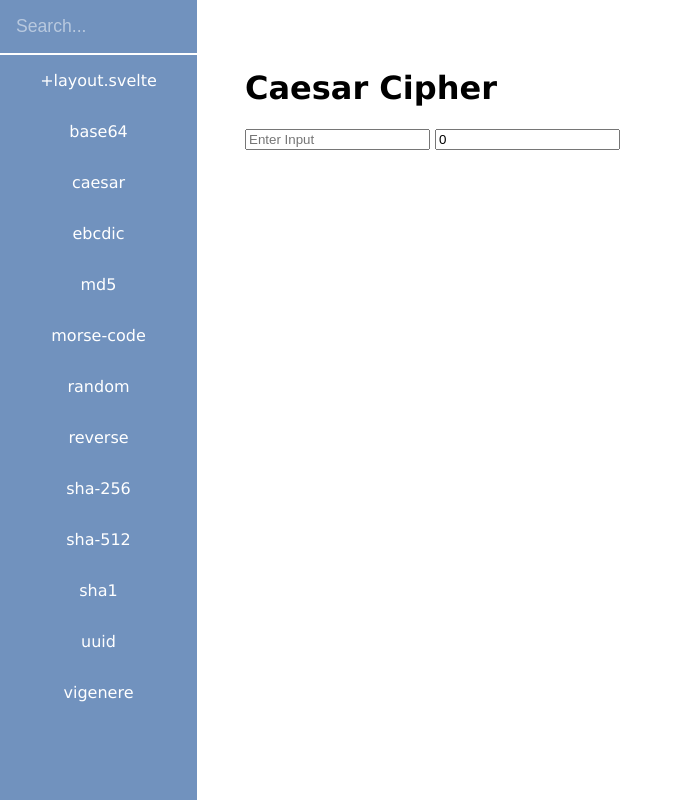
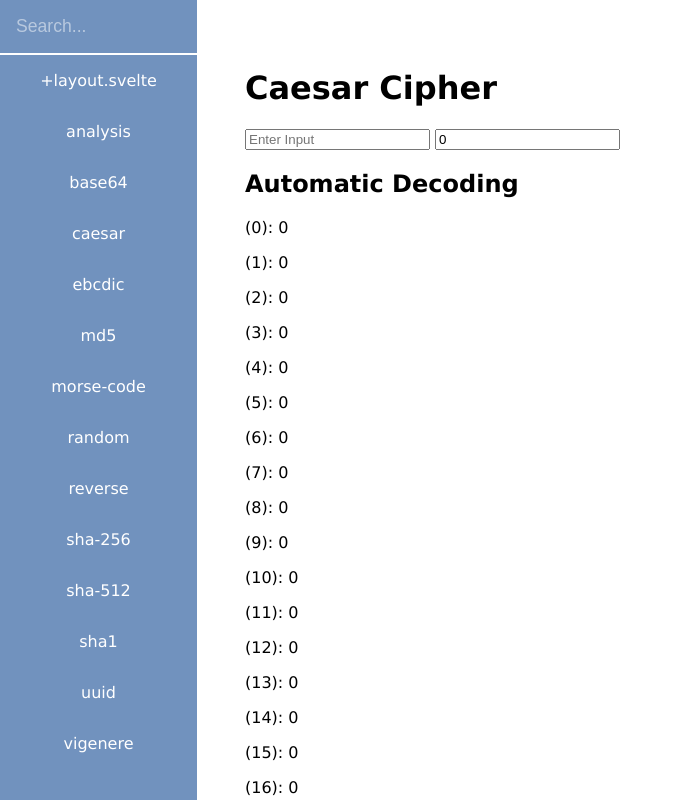
Before and after one commit to LeoDog896/doke, a SvelteKit app: page /caesar in a window 1280 px wide. Shown: the whole page, without its empty margins (0-683 px from the left). Built offline with nearby package versions, Linux system fonts and the light colour scheme.

Commit message:
feat: frequency analysis

```diff
--- /dev/null
+++ b/src/lib/analysis.ts
@@ -0,0 +1,64 @@
+type FrequencyTable = Record<string, number>;
+
+const englishFrequencyTable: FrequencyTable = {
+	e: 12.02,
+	t: 9.10,
+	a: 8.12,
+	o: 7.68,
+	i: 7.31,
+	n: 6.95,
+	s: 6.28,
+	r: 6.02,
+	h: 5.92,
+	d: 4.32,
+	l: 3.98,
+	u: 2.88,
+	c: 2.71,
+	m: 2.61,
+	f: 2.30,
+	y: 2.11,
+	w: 2.09,
+	g: 2.03,
+	p: 1.82,
+	b: 1.49,
+	v: 1.11,
+	k: 0.69,
+	x: 0.17,
+	q: 0.11,
+	j: 0.10,
+	z: 0.07
+};
+
+
+interface Options {
+
+}
+
+// Scores a word based on how "english" it is
+export function score(text: string) {
+	// first, transform the text into lower-case letters only
+	const letters = text.toLowerCase().replace(/[^a-z]/g, '').split('');
+
+	if (letters.length === 0) {
+		return 0;
+	}
+
+	// then, map each letter to its amount of occurrences
+	const letterCounts = letters.reduce((counts, letter) => {
+		counts[letter] = (counts[letter] || 0) + 1;
+		return counts;
+	}, <Record<string, number>>{});
+
+	// calculate the percentage of each letter
+	const textFrequency = Object.entries(letterCounts).reduce((percentages, [letter, count]) => {
+		percentages[letter] = count / letters.length;
+		return percentages;
+	}, <Record<string, number>>{});
+
+	// calculate the sum of the differences between the text's letter frequencies and the english letter frequencies
+	const score = Object.entries(textFrequency).reduce((sum, [letter, frequency]) => {
+		return sum + Math.abs(frequency - (englishFrequencyTable[letter] || 0));
+	}, 0);
+
+	return score;
+}
--- /dev/null
+++ b/src/routes/analysis/+page.svelte
@@ -0,0 +1,10 @@
+<script lang="ts">
+	import { score } from "$lib/analysis";
+	let toScore = '';
+</script>
+
+<h1>Text Analysis</h1>
+
+<input bind:value={toScore} placeholder="Enter Input" />
+
+<p>{score(toScore)}</p>
--- a/src/routes/caesar/+page.svelte
+++ b/src/routes/caesar/+page.svelte
@@ -1,4 +1,6 @@
 <script lang="ts" context="module">
+	import { score } from "$lib/analysis";
+
 	const caesar = (text: string, shift: number): string => {
 		if (shift < 0) {
 			shift = 26 + (shift % 26);
@@ -16,8 +18,6 @@
 
 				const cycledCharacter = alphabet[(alphabet.indexOf(lowerChar) + shift) % alphabet.length];
 
-				console.log(character + cycledCharacter);
-
 				return isUpperCase ? cycledCharacter.toUpperCase() : cycledCharacter;
 			})
 			.join('');
@@ -29,6 +29,18 @@
 	let amount = 0;
 
 	$: result = caesar(input, amount);
+
+	let scores = [];
+
+	$: {
+		scores = Array.from({ length: 26 }, (_, i) => {
+			return {
+				shift: i,
+				text: caesar(input, i),
+				score: score(caesar(input, i))
+			};
+		}).sort((a, b) => b.score - a.score);
+	}
 </script>
 
 <h1>Caesar Cipher</h1>
@@ -37,3 +49,9 @@
 <input bind:value={amount} type="number" />
 
 <p>{result}</p>
+
+<h2>Automatic Decoding</h2>
+
+{#each scores as { shift, score, text }}
+	<p>{text} ({shift}): {score}</p>
+{/each}
```
